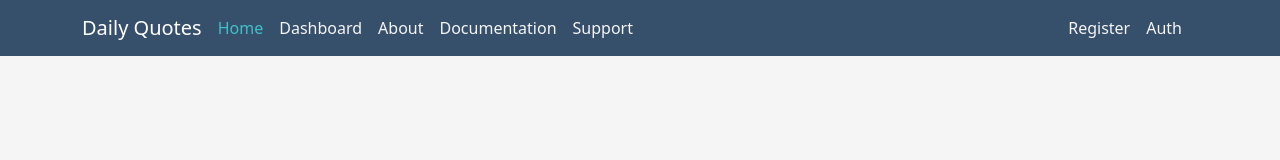
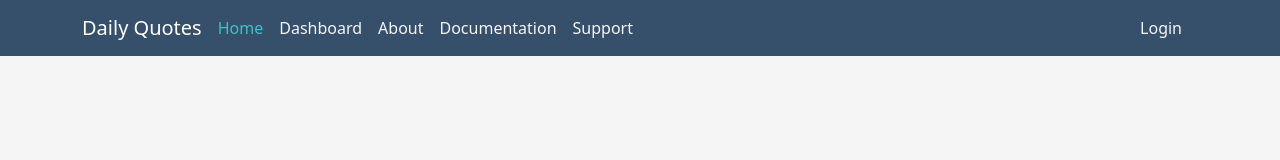
Before and after one commit to pradhanishan/mern, a React (Create React App) app in the folder web/: page / in a window 1280 px wide. Shown: the top 160 px of the page. Built offline with nearby package versions, Linux system fonts and the light colour scheme.

Commit message:
added authentication form ui

```diff
--- a/web/src/components/layout/header/HeaderNavbar.tsx
+++ b/web/src/components/layout/header/HeaderNavbar.tsx
@@ -21,8 +21,7 @@ const HeaderNavbar: FC = () => {
             <HeaderNavLink link={routes.support} content="Support" />
           </Nav>
           <Nav>
-            <HeaderNavLink link={routes.register} content="Register" />
-            <HeaderNavLink link={routes.auth} content="Auth" />
+            <HeaderNavLink link={routes.auth} content="Login" />
           </Nav>
         </Navbar.Collapse>
       </Container>
```
